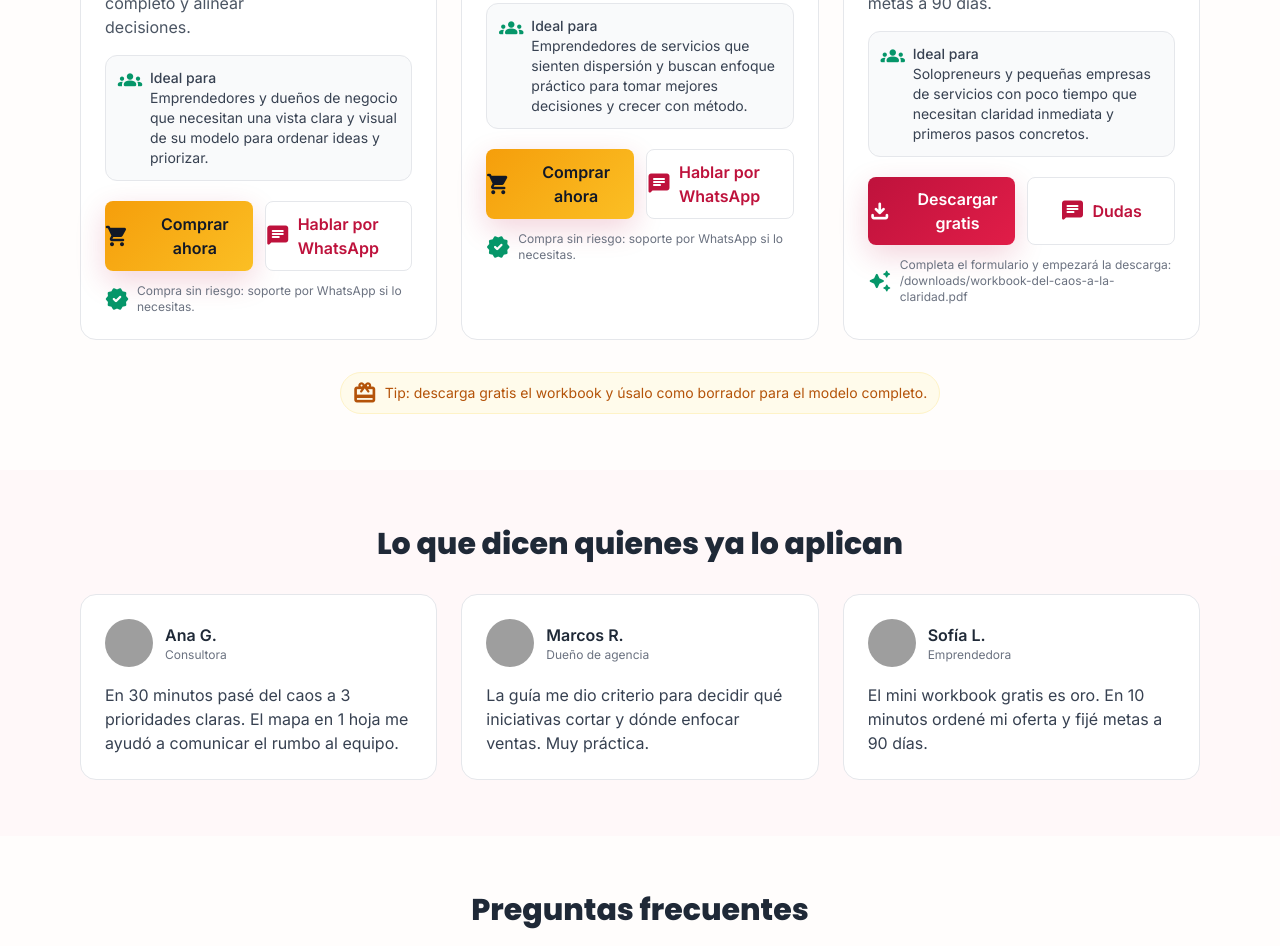
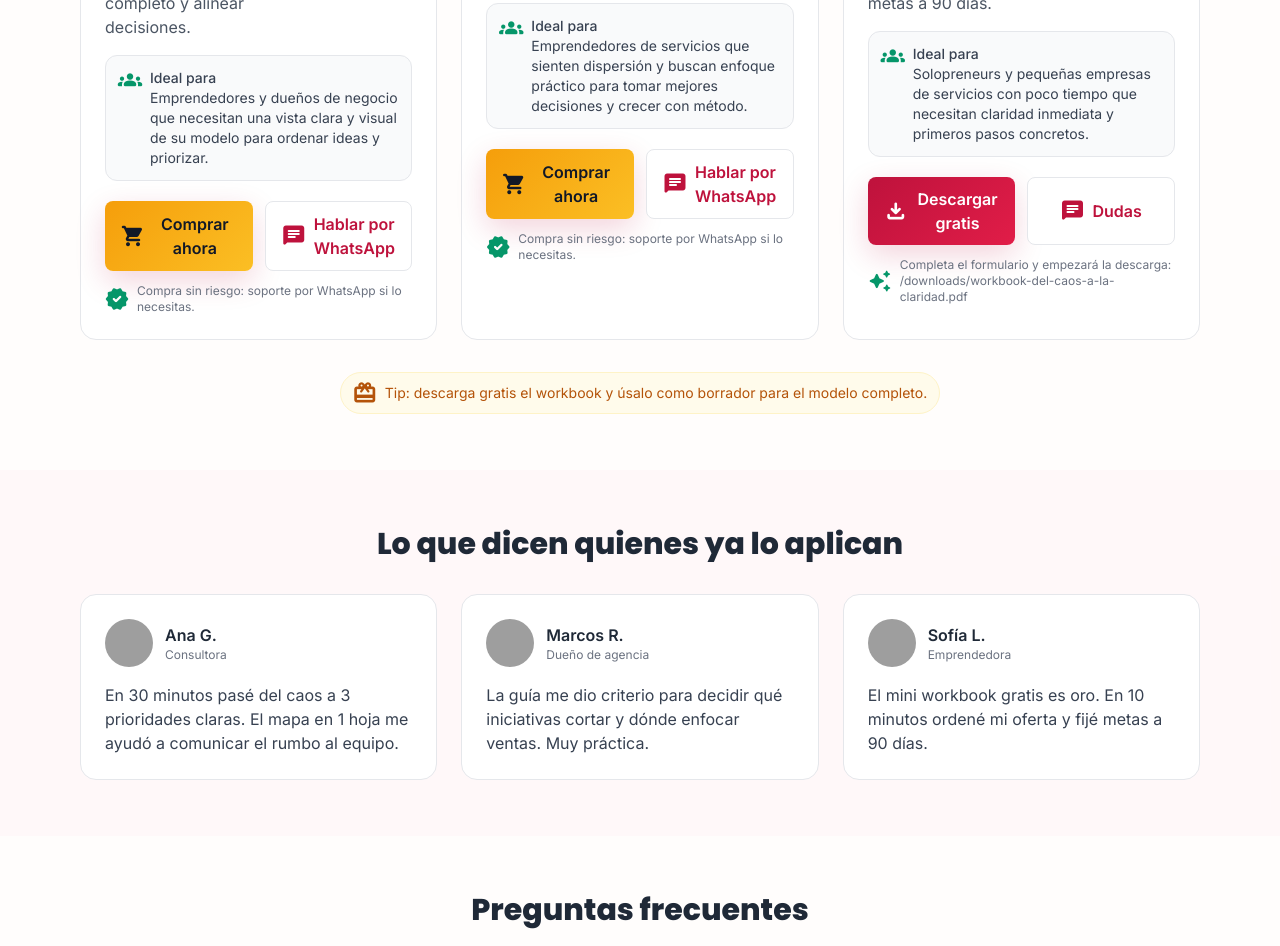
Before and after one commit to AGASocial/landing-pages, a website: page estructura-y-crece-tu-negocio-suite-2/index.html in a window 1280 px wide. Shown: the part 2239-3185 px from the top of the page. Drawn offline with nearby package versions, Linux system fonts and the light colour scheme; grey boxes are pictures that could not be loaded.

Commit message:
Enhance button padding in index.html for "Estructura y Crece tu Negocio" suite to improve touch target size and overall user experience.

```diff
--- a/estructura-y-crece-tu-negocio-suite-2/index.html
+++ b/estructura-y-crece-tu-negocio-suite-2/index.html
@@ -658,7 +658,7 @@
           </div>
           <div class="mt-5 grid grid-cols-2 gap-3">
             ${isFree ? `
-              <button data-free="${idx}" class="btn-primary rounded-lg py-2.5 font-semibold shadow-soft focus-ring inline-flex items-center justify-center gap-2">
+              <button data-free="${idx}" class="btn-primary rounded-lg py-2.5 font-semibold shadow-soft focus-ring inline-flex items-center justify-center gap-2 p-4">
                 <span class="material-symbols-rounded">download</span>
                 Descargar gratis
               </button>
@@ -667,11 +667,11 @@
                 Dudas
               </a>
             ` : `
-              <button data-buy="${idx}" class="btn-gold rounded-lg py-2.5 font-semibold shadow-soft focus-ring inline-flex items-center justify-center gap-2">
+              <button data-buy="${idx}" class="btn-gold rounded-lg py-2.5 font-semibold shadow-soft focus-ring inline-flex items-center justify-center gap-2 p-4">
                 <span class="material-symbols-rounded">shopping_cart</span>
                 Comprar ahora
               </button>
-              <a href="${waLink}" target="_blank" class="rounded-lg py-2.5 font-semibold bg-white border hover:bg-rose-50 text-rose-700 focus-ring inline-flex items-center justify-center gap-2">
+              <a href="${waLink}" target="_blank" class="rounded-lg py-2.5 font-semibold bg-white border hover:bg-rose-50 text-rose-700 focus-ring inline-flex items-center justify-center gap-2 p-4">
                 <span class="material-symbols-rounded">chat</span>
                 Hablar por WhatsApp
               </a>
```
